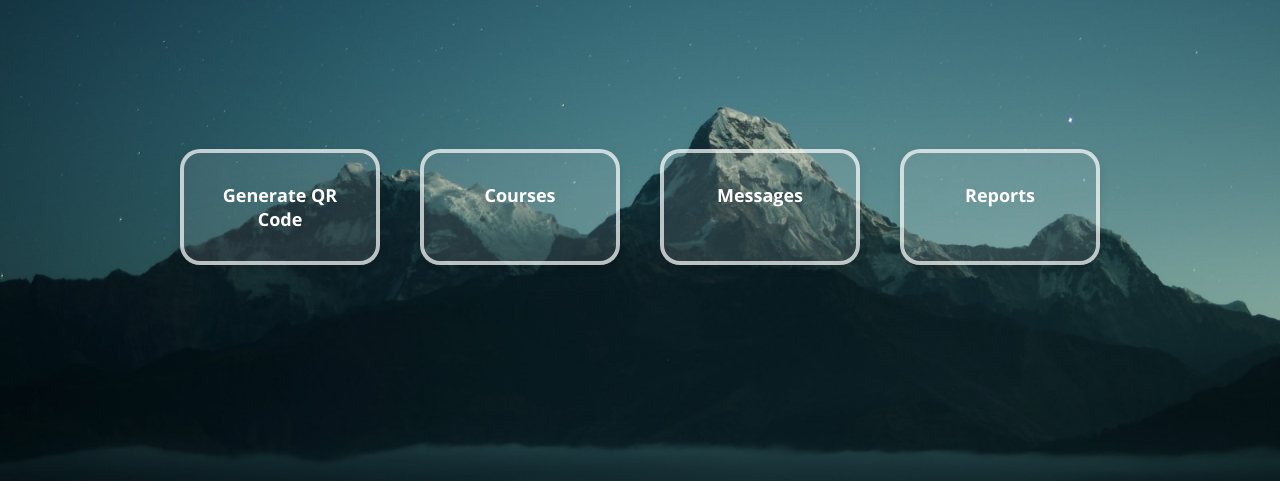
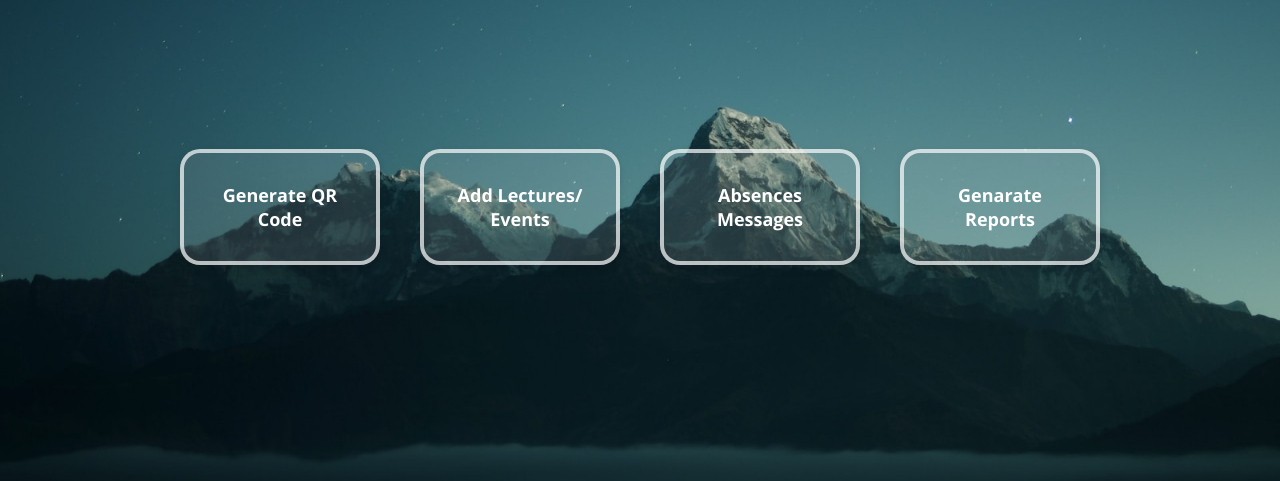
Before and after one commit to Chamaracperera/Attendance-Marking-System, a PHP site: page /QR/php/lecturer/Lecturer_Dashboard.php in a window 1280 px wide. Shown: the part 193-674 px from the top of the page. Run offline with PHP 8.4, Linux system fonts and the light colour scheme; the visitor is signed in with stand-in values (Sample User, id 1).

Commit message:
Update Lecturer_Dashboard.php

```diff
--- a/php/lecturer/Lecturer_Dashboard.php
+++ b/php/lecturer/Lecturer_Dashboard.php
@@ -53,13 +53,13 @@ if (!isset($_SESSION['user_name'])) {
                 <a href="#">Generate QR Code</a>
             </div>
             <div class="option">
-                <a href="#">Courses</a>
+                <a href="../addlectures/index.php">Add Lectures/ Events</a>
             </div>
             <div class="option">
-                <a href="#">Messages</a>
+                <a href="../message/view_absences.php">Absences Messages</a>
             </div>
             <div class="option">
-                <a href="../reports/Lecturer_Reports.php">Reports</a>
+                <a href="../reports/Lecturer_Reports.php">Genarate Reports</a>
             </div>
         </section>
     </main>
```
